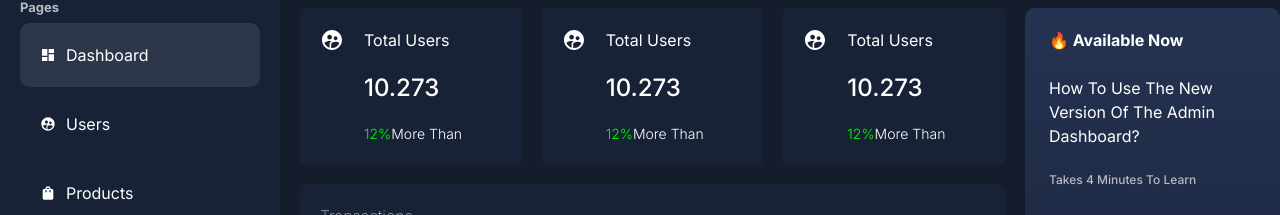
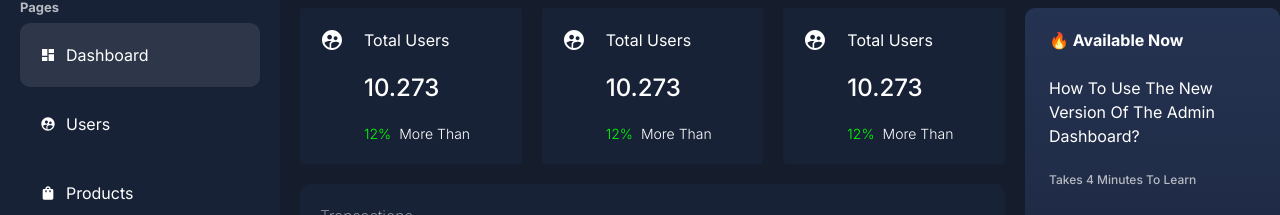
Before and after one commit to biniruu/admin-dashboard-nextjs14, a Next.js app: page /dashboard in a window 1280 px wide. Shown: the part 116-331 px from the top of the page. Built offline with nearby package versions, Linux system fonts and the light colour scheme; no server answers.

Commit message:
feat: update style of Card

```diff
--- a/src/components/card/Card.tsx
+++ b/src/components/card/Card.tsx
@@ -14,7 +14,7 @@ function Card({ data }: Props) {
         <div>{title}</div>
         <div className="text-2xl font-medium">{number}</div>
         <div className="text-sm font-light">
-          <span className={`${state === 'positive' ? 'text-lime' : 'text-red'}`}>{rate}%</span>
+          <span className={`${state === 'positive' ? 'text-lime' : 'text-red'} pr-2`}>{rate}%</span>
           {detail}
         </div>
       </div>
```
